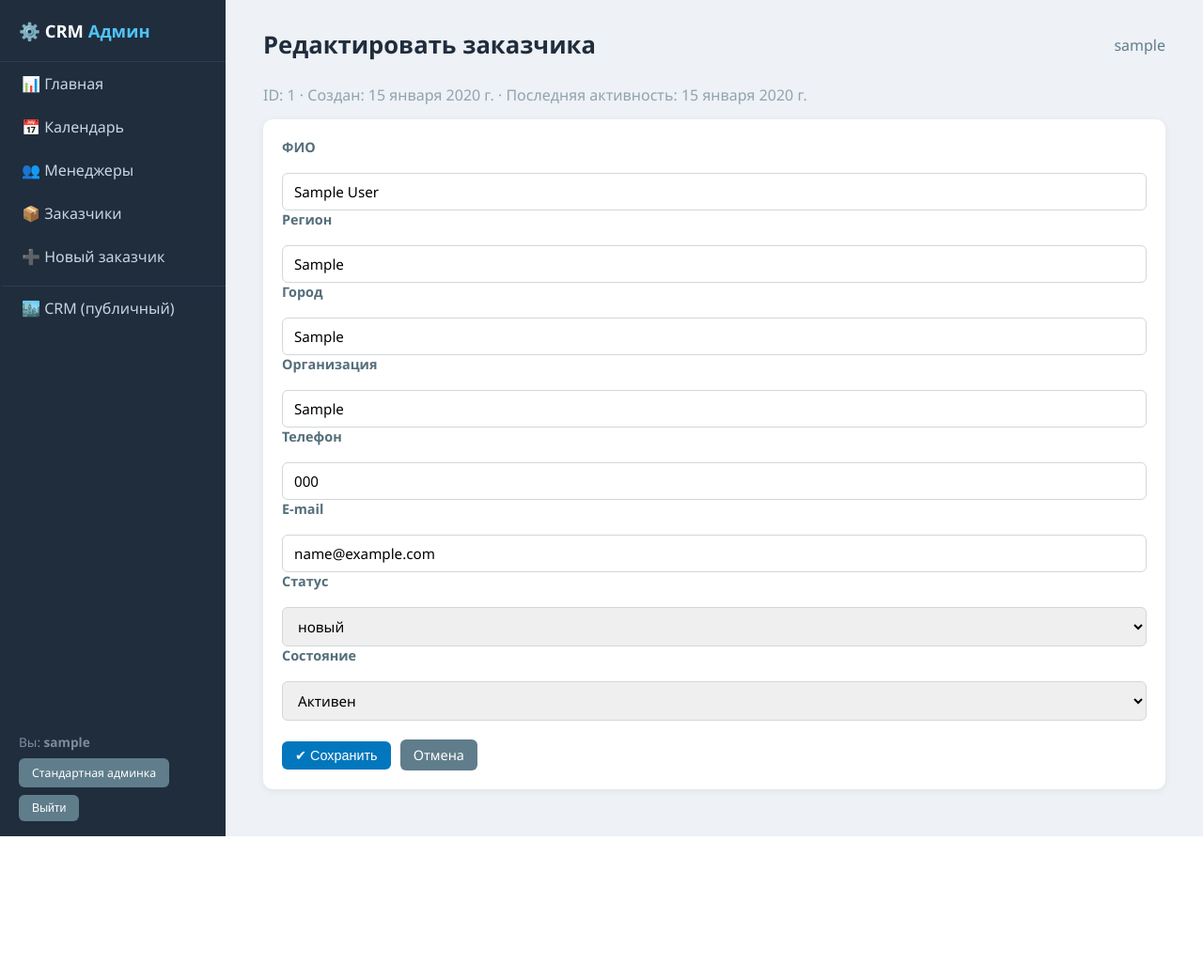
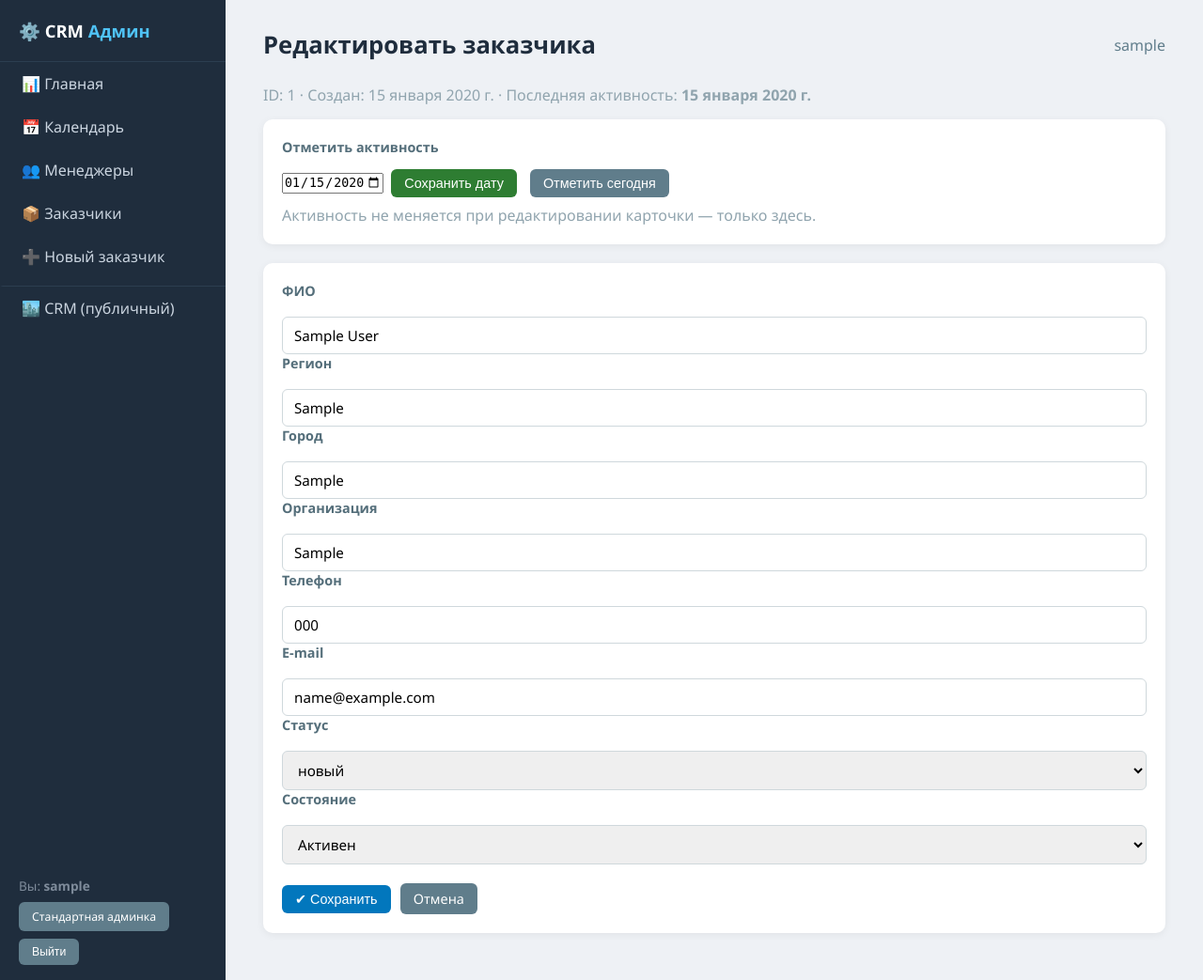
Before and after one commit to Tahirrrm/CRM, a Django app: page /admin-panel/suppliers/1/edit/ in a window 1280 px wide. Shown: the whole page at 94% size. Before the commit the page ends 890 px from the top, so only its background shows below. Run offline with Django 5.2, Linux system fonts and the light colour scheme; a user stored in the database is signed in; tables that the repository leaves empty hold one stand-in row (values such as "Sample post").

Commit message:
last_activity больше не обновляется при каждом сохранении
auto_now=True делал дату бесполезной: она ползла при смене статуса, редактировании карточки, деактивации и toggle, из-за чего подсчет просроченных в календаре показывал неверные данные.

- поле last_activity стало обычной датой с дефолтом date.today, добавлен метод mark_active()
- новая отметка активности: кнопка «Отметить сегодня» и ввод произвольной даты (прошлые разрешены, будущие отклоняются)
- точка входа admin_supplier_activity использует scoped_suppliers, чужой заказчик даёт 404
- README: раздел про активность

```diff
--- a/suppliers/management/commands/age_suppliers.py
+++ b/suppliers/management/commands/age_suppliers.py
@@ -7,7 +7,10 @@ from suppliers.models import Supplier
 
 
 class Command(BaseCommand):
-    help = "Искусственно «состаривает» last_activity у всех заказчиков. 30% — старше 3 месяцев."
+    help = (
+        "Искусственно «состаривает» last_activity у всех заказчиков. 30% — старше 3 месяцев. "
+        "Демо-команда: перезаписывает реальные отметки активности."
+    )
 
     def handle(self, *args, **options):
         ids = list(Supplier.objects.values_list("pk", flat=True))
--- a/suppliers/models.py
+++ b/suppliers/models.py
@@ -1,3 +1,5 @@
+from datetime import date
+
 from django.conf import settings
 from django.db import models
 
@@ -30,7 +32,11 @@ class Supplier(models.Model):
     )
     is_active = models.BooleanField("Активен", default=True)
     created_at = models.DateField("Дата создания", auto_now_add=True)
-    last_activity = models.DateField("Последняя активность", auto_now=True)
+    last_activity = models.DateField(
+        "Последняя активность",
+        default=date.today,
+        blank=True,
+    )
 
     class Meta:
         verbose_name = "Заказчик"
@@ -39,6 +45,10 @@ class Supplier(models.Model):
 
     def __str__(self):
         return self.full_name
+
+    def mark_active(self, when=None):
+        self.last_activity = when or date.today()
+        self.save(update_fields=["last_activity"])
 
 
 class Manager(models.Model):
--- a/suppliers/templates/suppliers/admin_supplier_form.html
+++ b/suppliers/templates/suppliers/admin_supplier_form.html
@@ -3,7 +3,19 @@
 {% block heading %}{{ title }}{% endblock %}
 {% block content %}
 {% if supplier %}
-    <p class="muted" style="margin-bottom:15px;">ID: {{ supplier.id }} · Создан: {{ supplier.created_at }} · Последняя активность: {{ supplier.last_activity }}</p>
+    <p class="muted" style="margin-bottom:15px;">ID: {{ supplier.id }} · Создан: {{ supplier.created_at }} · Последняя активность: <strong>{{ supplier.last_activity }}</strong></p>
+    <div class="card" style="margin-bottom:20px;">
+        <form method="post" action="{% url 'suppliers:admin_activity' supplier.id %}">
+            {% csrf_token %}
+            <label for="last_activity">Отметить активность</label>
+            <div style="display:flex; gap:8px; align-items:center; flex-wrap:wrap;">
+                <input type="date" name="last_activity" id="last_activity" value="{{ supplier.last_activity|date:'Y-m-d' }}" max="{{ today|date:'Y-m-d' }}" style="max-width:200px;">
+                <button type="submit" class="btn btn-green">Сохранить дату</button>
+                <button type="submit" name="mark_today" value="1" class="btn btn-gray">Отметить сегодня</button>
+                <span class="muted">Активность не меняется при редактировании карточки — только здесь.</span>
+            </div>
+        </form>
+    </div>
 {% endif %}
 <div class="card">
     {% if form.non_field_errors %}
--- a/suppliers/templates/suppliers/detail.html
+++ b/suppliers/templates/suppliers/detail.html
@@ -30,5 +30,11 @@
         <tr><th>Дата создания</th><td>{{ supplier.created_at }}</td></tr>
         <tr><th>Последняя активность</th><td>{{ supplier.last_activity }}</td></tr>
     </table>
+    {% if supplier.is_active %}
+    <form method="post" action="{% url 'suppliers:admin_activity' supplier.id %}" class="mt-2">
+        {% csrf_token %}
+        <button type="submit" name="mark_today" value="1" class="btn btn-success btn-sm">Отметить активность сегодня</button>
+    </form>
+    {% endif %}
 </div>
 {% endblock %}
--- a/suppliers/urls.py
+++ b/suppliers/urls.py
@@ -19,4 +19,5 @@ urlpatterns = [
     path("admin-panel/suppliers/<int:pk>/edit/", views.admin_supplier_edit, name="admin_edit"),
     path("admin-panel/suppliers/<int:pk>/delete/", views.admin_supplier_delete, name="admin_delete"),
     path("admin-panel/suppliers/<int:pk>/toggle/", views.admin_supplier_toggle, name="admin_toggle"),
+    path("admin-panel/suppliers/<int:pk>/activity/", views.admin_supplier_activity, name="admin_activity"),
 ]
--- a/suppliers/views.py
+++ b/suppliers/views.py
@@ -377,6 +377,7 @@ def admin_supplier_edit(request, pk):
         "title": "Редактировать заказчика",
         "status_choices": STATUSES,
         "is_admin": request.user.is_superuser,
+        "today": date.today(),
     }
     return render(request, "suppliers/admin_supplier_form.html", context)
 
@@ -403,3 +404,29 @@ def admin_supplier_toggle(request, pk):
         state = "активирован" if supplier.is_active else "деактивирован"
         messages.success(request, f"Заказчик '{supplier.full_name}' {state}.")
     return redirect(reverse("suppliers:admin_list"))
+
+
+@admin_required
+def admin_supplier_activity(request, pk):
+    supplier = get_object_or_404(scoped_suppliers(request), pk=pk)
+    if request.method == "POST":
+        if request.POST.get("mark_today"):
+            when = date.today()
+        else:
+            raw = request.POST.get("last_activity", "").strip()
+            try:
+                when = date.fromisoformat(raw)
+            except ValueError:
+                messages.error(request, "Некорректная дата.")
+                return redirect(reverse("suppliers:admin_edit", args=[supplier.id]))
+            if when > date.today():
+                messages.error(request, "Дата активности не может быть в будущем.")
+                return redirect(reverse("suppliers:admin_edit", args=[supplier.id]))
+        supplier.mark_active(when)
+        if when == date.today():
+            messages.success(request, f"Активность '{supplier.full_name}' отмечена сегодня.")
+        else:
+            messages.success(
+                request, f"Активность '{supplier.full_name}': {when.strftime('%d.%m.%Y')}."
+            )
+    return redirect(reverse("suppliers:admin_edit", args=[supplier.id]))
```
Also changed, not shown: README.md, suppliers/migrations/0006_last_activity_manual.py (added).
